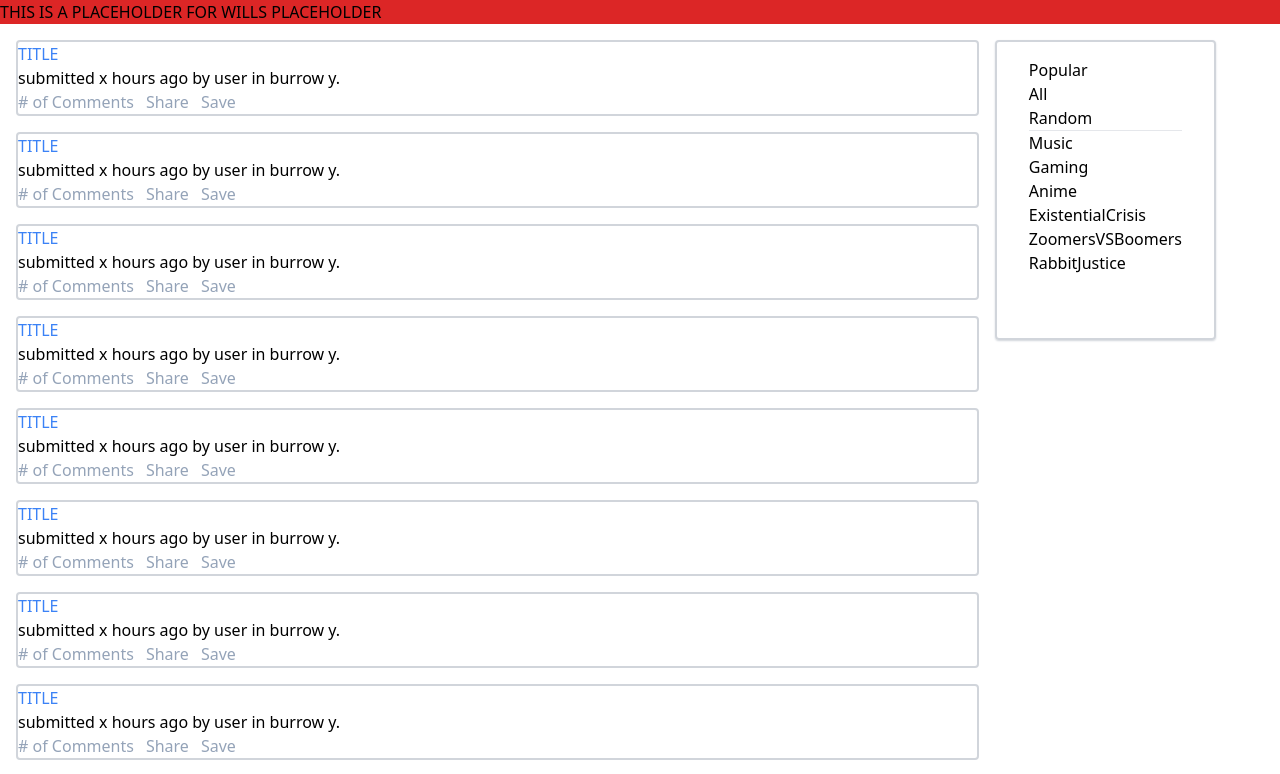
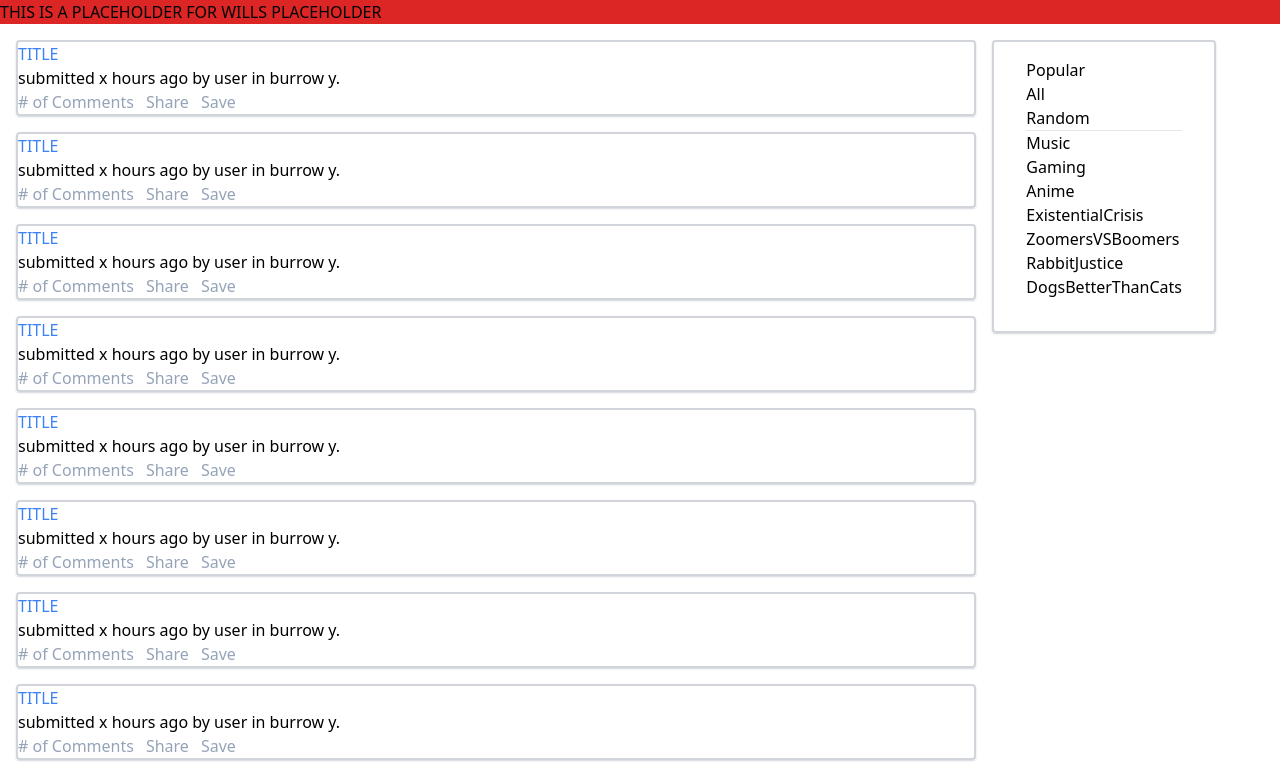
Before and after one commit to knnyshn/Rabbit-Front, a React (Create React App) app in the folder Client/: page / in a window 1280 px wide. Shown: the top 774 px of the page. Built offline with nearby package versions, Linux system fonts and the light colour scheme.

Commit message:
pls god dont break

```diff
--- a/Client/src/Components/Sidebar.js
+++ b/Client/src/Components/Sidebar.js
@@ -1,11 +1,14 @@
 // import logo from './logo.svg';
 import '../Styles/global.css';
 import React from 'react';
+import { useState } from 'react';
 // import { Link } from 'react-router-dom';
 
 // This will be the sidebar with subreddits. Usually they are on top in classic Reddit.
 
 export default function Sidebar() {
+  const [isExpanded, setIsExpanded] = useState(false);
+
   const menus = [
     { to: '/burrow/popular', text:"Popular"},
     { to: '/burrow/all', text:"All"},
@@ -17,10 +20,17 @@ export default function Sidebar() {
     "Anime",
     "ExistentialCrisis",
     "ZoomersVSBoomers",
-    "RabbitJustice"
+    "RabbitJustice",
+    "DogsBetterThanCats"
   ]
 
   return (
+    <div>
+      {/* Button to toggle the container */}
+      <div className={`transition-height duration-500 ease-in-out overflow-hidden ${
+          isExpanded ? 'h-auto' : 'h-0'}`}>
+      </div>
+
       <div className="sidebar">
         <div className='sidebar-menu'>
           <ul className='sidebar-link'>
@@ -37,6 +47,7 @@ export default function Sidebar() {
 
         </div>
       </div>
+      </div>
 
   );
 }
--- /dev/null
+++ b/Client/src/Components/VoteButton.js
@@ -0,0 +1,33 @@
+import React, { useState } from 'react';
+import axios from 'axios';
+
+function VoteButton({ postId }) {
+  const [voteCount, setVoteCount] = useState(0);
+  const [voteType, setVoteType] = useState(null);
+
+  const handleVote = async (type) => {
+    const response = await axios.post(`/api/posts/${postId}/vote/`, {
+      type: type,
+    }, {
+      headers: {
+        Authorization: `JWT ${localStorage.getItem('token')}`
+      }
+    });
+    setVoteCount(response.data.vote_count);
+    setVoteType(response.data.vote_type);
+  };
+
+  return (
+    <div>
+      <button disabled={voteType === 'up'} onClick={() => handleVote('up')}>
+        Upvote
+      </button>
+      <span>{voteCount}</span>
+      <button disabled={voteType === 'down'} onClick={() => handleVote('down')}>
+        Downvote
+      </button>
+    </div>
+  );
+}
+
+export default VoteButton;
--- a/Client/src/Styles/global.css
+++ b/Client/src/Styles/global.css
@@ -8,7 +8,7 @@
   }
 
   .sidebar-menu {
-    @apply border-2 border-gray-300 p-8 pt-4 h-[300px] shadow-sm shadow-gray-300 rounded
+    @apply border-2 border-gray-300 p-8 pt-4 h-auto max-h-full min-h-0 shadow-sm shadow-gray-300 rounded
   }
 
   .header {
@@ -24,7 +24,7 @@
   }
 
   .post {
-    @apply border-2 border-gray-300 rounded
+    @apply border-2 border-gray-300 shadow-sm shadow-gray-300 rounded
   }
 
   .post-buttons {
```
Also changed, not shown: Client/src/Components/Thumbnail.js (added).
